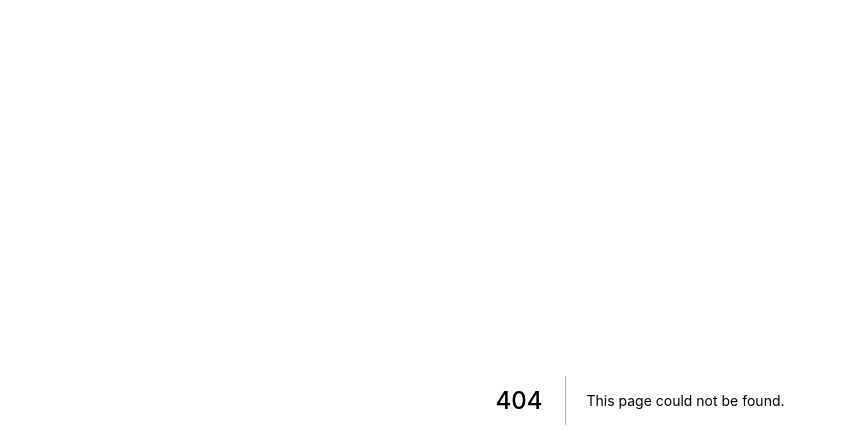
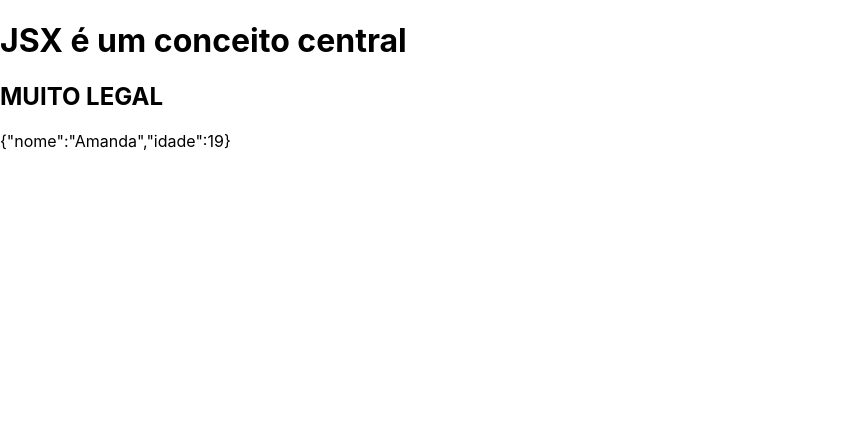
Before and after one commit to amandacgoncalves/nextjs_fundamentals, a Next.js app: page /jsx in a window 1280 px wide. Before the commit this address had no page. Shown: the top 448 px of the page, without its empty margins (0-846 px from the left). Built offline with nearby package versions, Linux system fonts and the light colour scheme.

Commit message:
jsx/javascript

```diff
--- /dev/null
+++ b/src/pages/jsx.jsx
@@ -0,0 +1,13 @@
+export default function Jsx() {
+    const titulo = <h1>JSX é um conceito central</h1>
+    function subtitulo() {
+        return <h2>{"muito legal".toUpperCase()}</h2>
+    }
+    return (
+        <div>
+            {titulo}
+            {subtitulo()}
+            <p>{JSON.stringify({nome: 'Amanda', idade: 19})}</p>
+        </div>
+    )
+}
```
